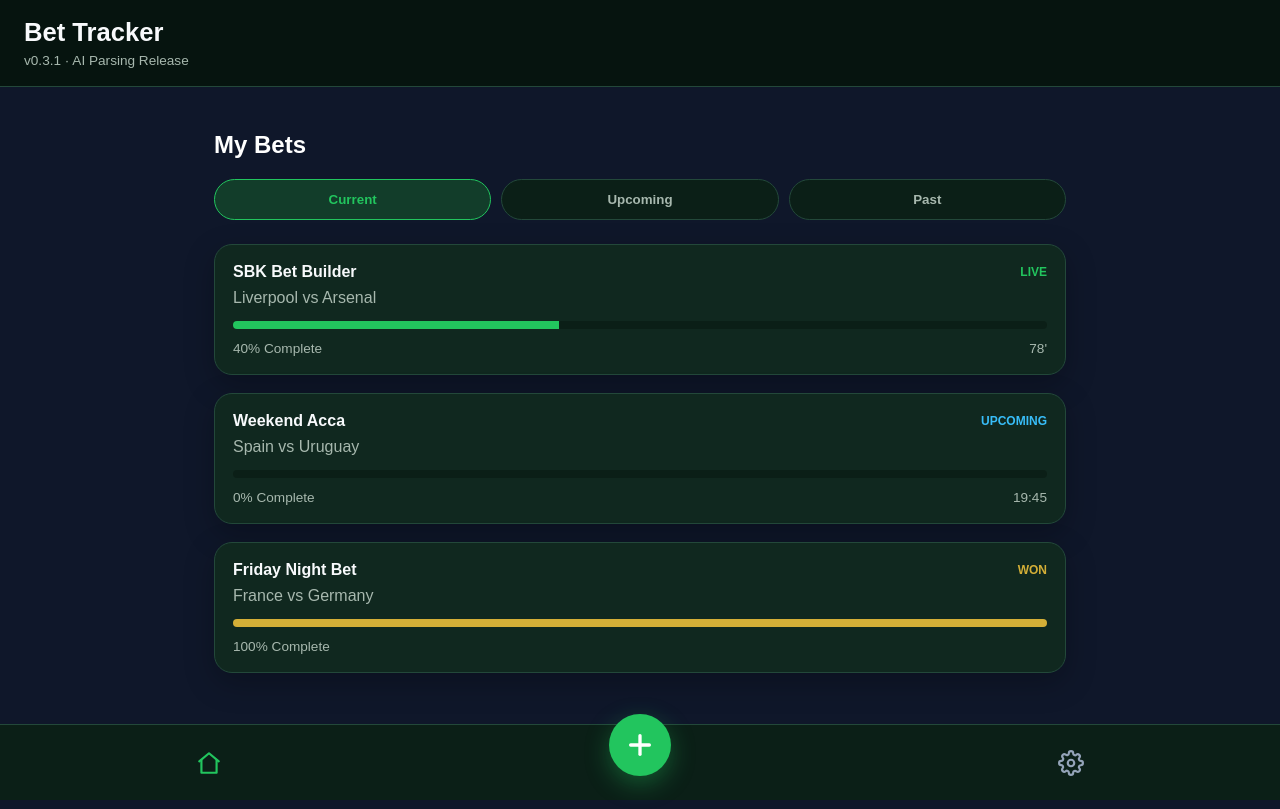
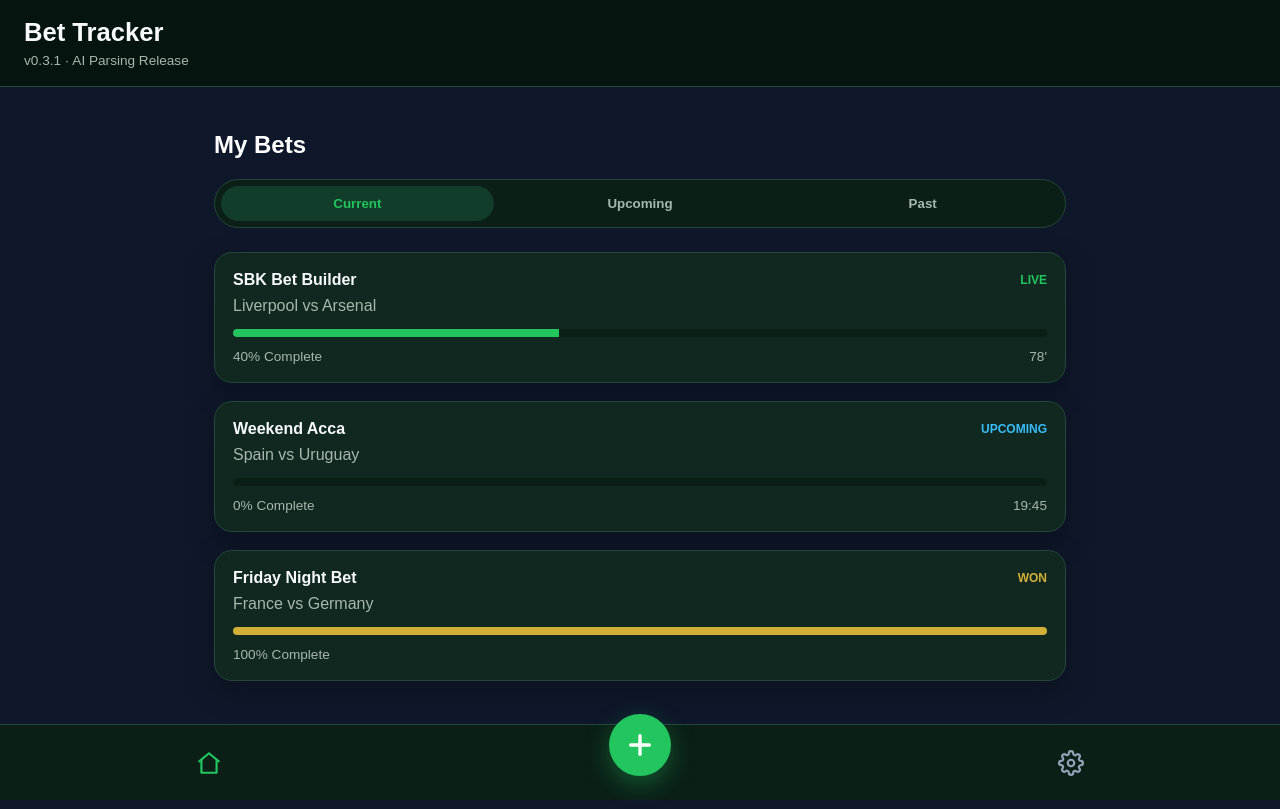
Before and after one commit to dcast-gif/Bet-Tracker, a Next.js app in the folder frontend/: page / in a window 1280 px wide. Built offline with nearby package versions, Linux system fonts and the light colour scheme.

Commit message:
Update BetTabs.tsx

```diff
--- a/frontend/src/components/bets/BetTabs.tsx
+++ b/frontend/src/components/bets/BetTabs.tsx
@@ -1,4 +1,6 @@
 "use client";
+
+import { colors, radius } from "../../styles/theme";
 
 type BetTab = "current" | "upcoming" | "past";
 
@@ -19,6 +21,10 @@ export default function BetTabs({
         display: "flex",
         gap: "10px",
         marginBottom: "24px",
+        padding: "6px",
+        borderRadius: radius.pill,
+        background: colors.surface,
+        border: `1px solid ${colors.border}`,
       }}
     >
       {tabs.map((tab) => {
@@ -31,18 +37,16 @@ export default function BetTabs({
             onClick={() => onChange(tab)}
             style={{
               flex: 1,
-              padding: "12px",
-              borderRadius: "999px",
-              border: selected
-                ? "1px solid #22C55E"
-                : "1px solid #23483A",
+              padding: "10px",
+              borderRadius: radius.pill,
+              border: "none",
               background: selected
-                ? "#123D2A"
-                : "#0B1F17",
+                ? colors.accentSoft
+                : "transparent",
               color: selected
-                ? "#22C55E"
-                : "#A7B8AE",
-              fontWeight: 600,
+                ? colors.accent
+                : colors.textSecondary,
+              fontWeight: 700,
               textTransform: "capitalize",
               cursor: "pointer",
             }}
```
